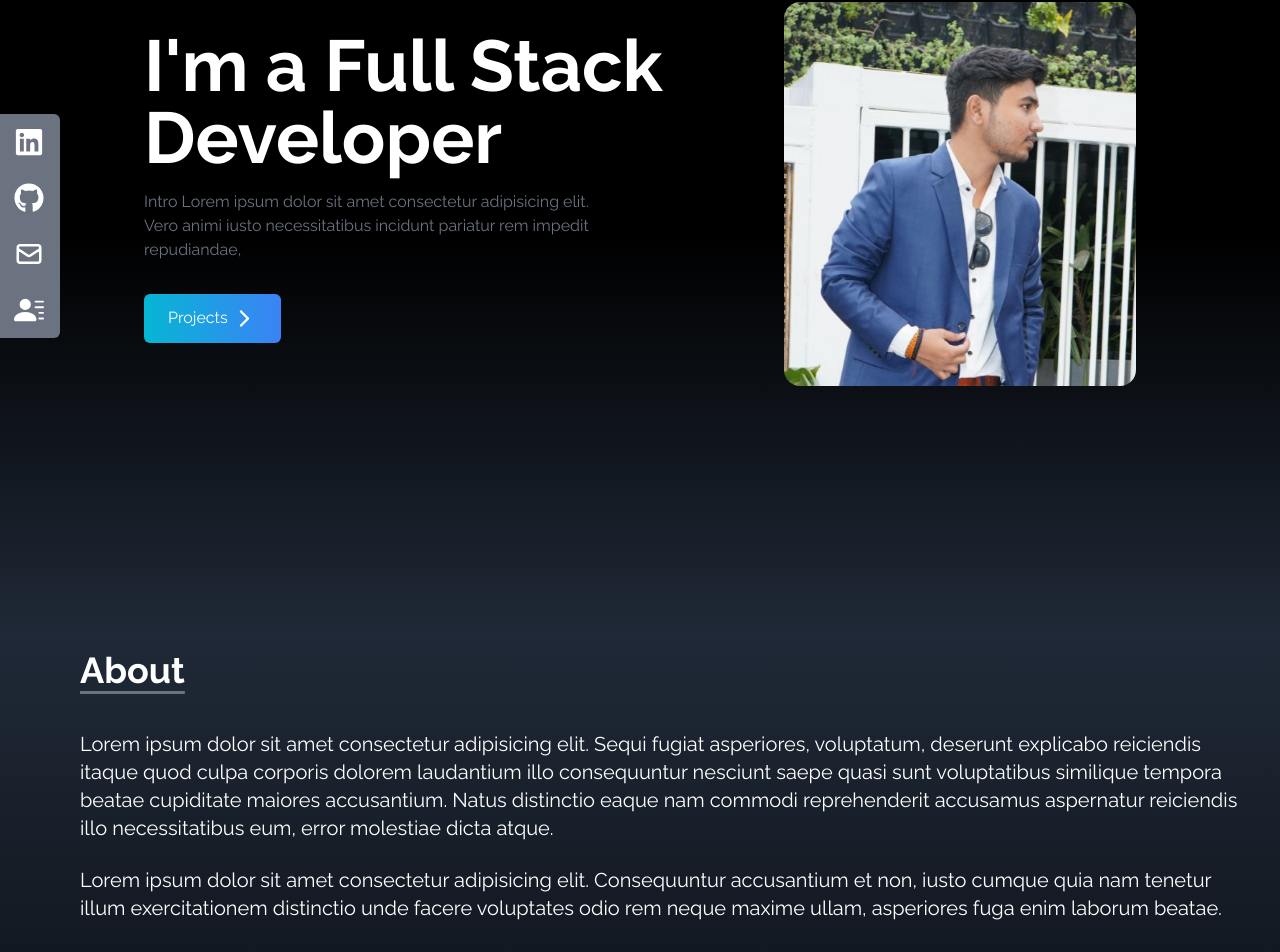
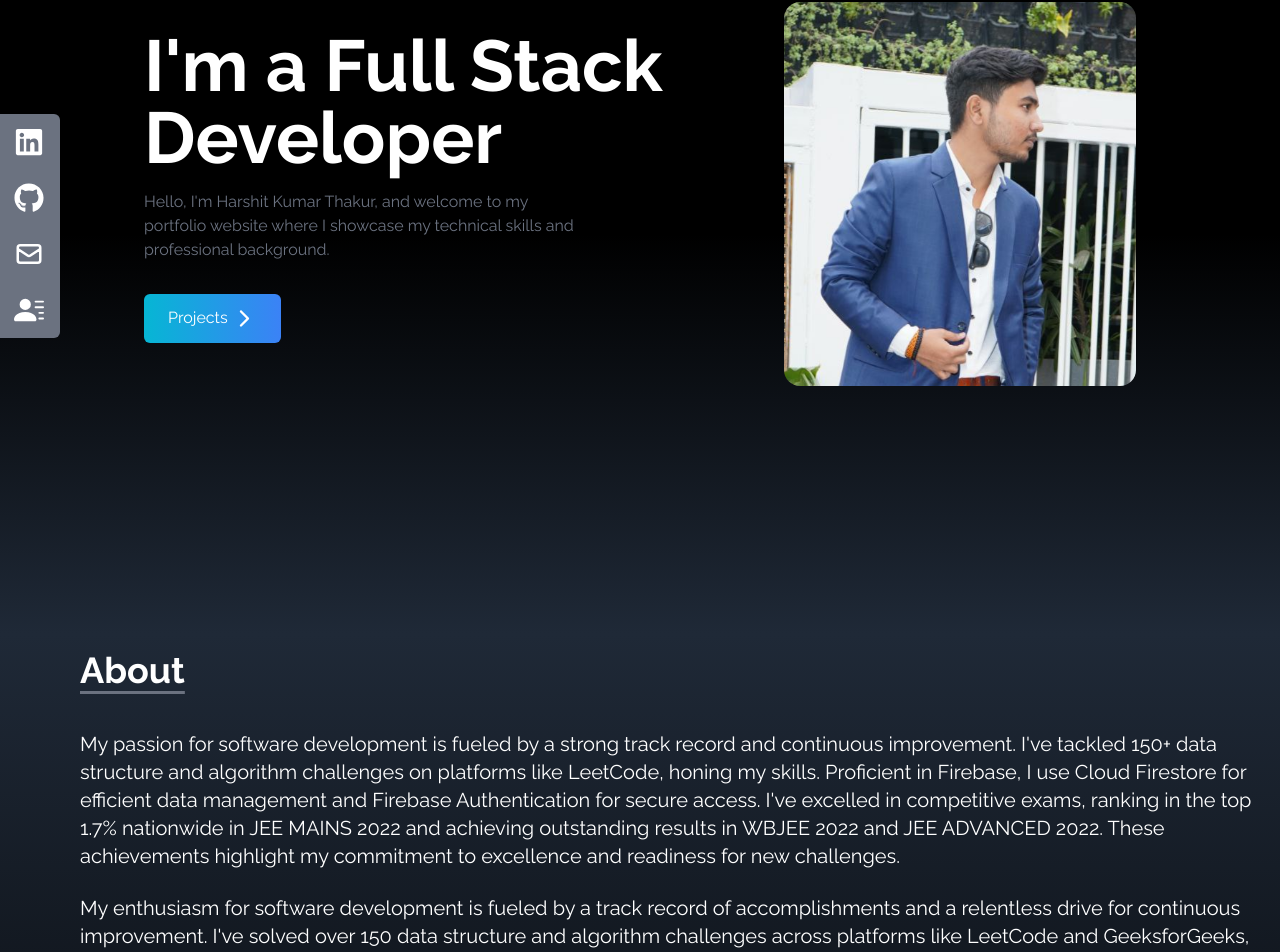
Before and after one commit to harshit07kr/Portfolio, a React (Vite) app: page / in a window 1280 px wide. Shown: the part 166-1118 px from the top of the page. Built offline with nearby package versions, Linux system fonts and the light colour scheme.

Commit message:
Lorem updated

```diff
--- a/src/components/About.jsx
+++ b/src/components/About.jsx
@@ -8,11 +8,11 @@ const About = () => {
           <p>About</p>
         </div>
         <p className="text-base md:text-xl mt-10">
-          Lorem ipsum dolor sit amet consectetur adipisicing elit. Sequi fugiat asperiores, voluptatum, deserunt explicabo reiciendis itaque quod culpa corporis dolorem laudantium illo consequuntur nesciunt saepe quasi sunt voluptatibus similique tempora beatae cupiditate maiores accusantium. Natus distinctio eaque nam commodi reprehenderit accusamus aspernatur reiciendis illo necessitatibus eum, error molestiae dicta atque.
+        My passion for software development is fueled by a strong track record and continuous improvement. I've tackled 150+ data structure and algorithm challenges on platforms like LeetCode, honing my skills. Proficient in Firebase, I use Cloud Firestore for efficient data management and Firebase Authentication for secure access. I've excelled in competitive exams, ranking in the top 1.7% nationwide in JEE MAINS 2022 and achieving outstanding results in WBJEE 2022 and JEE ADVANCED 2022. These achievements highlight my commitment to excellence and readiness for new challenges.
         </p>
         <br />
         <p className="text-base md:text-xl">
-          Lorem ipsum dolor sit amet consectetur adipisicing elit. Consequuntur accusantium et non, iusto cumque quia nam tenetur illum exercitationem distinctio unde facere voluptates odio rem neque maxime ullam, asperiores fuga enim laborum beatae.
+        My enthusiasm for software development is fueled by a track record of accomplishments and a relentless drive for continuous improvement. I've solved over 150 data structure and algorithm challenges across platforms like LeetCode and GeeksforGeeks, honing my problem-solving skills. I have also extensively explored Firebase, utilizing Cloud Firestore for efficient data management and implementing Firebase Authentication for secure user access control. Beyond technical proficiency, I've achieved remarkable results in competitive exams, such as ranking in the top 1.7% nationwide in JEE MAINS 2022 and earning outstanding ranks in WBJEE 2022 and JEE ADVANCED 2022. These achievements underscore my commitment to excellence and my readiness to tackle new challenges in my journey.
         </p>
       </div>
     </div>
--- a/src/components/Home.jsx
+++ b/src/components/Home.jsx
@@ -11,7 +11,7 @@ const Home = () => {
                 I'm a Full Stack Developer
             </h2>
             <p className="text-gray-500 py-4 max-w-md">
-               Intro Lorem ipsum dolor sit amet consectetur adipisicing elit. Vero animi iusto necessitatibus incidunt pariatur rem impedit repudiandae,
+            Hello, I'm Harshit Kumar Thakur, and welcome to my portfolio website where I showcase my technical skills and professional background.
             </p>
             <div>
                 <Link to="projects" smooth duration={500} className="group text-white w-fit px-6 py-3 my-4 flex items-center rounded-md bg-gradient-to-r from-cyan-500 to-blue-500 cursor-pointer">
```
